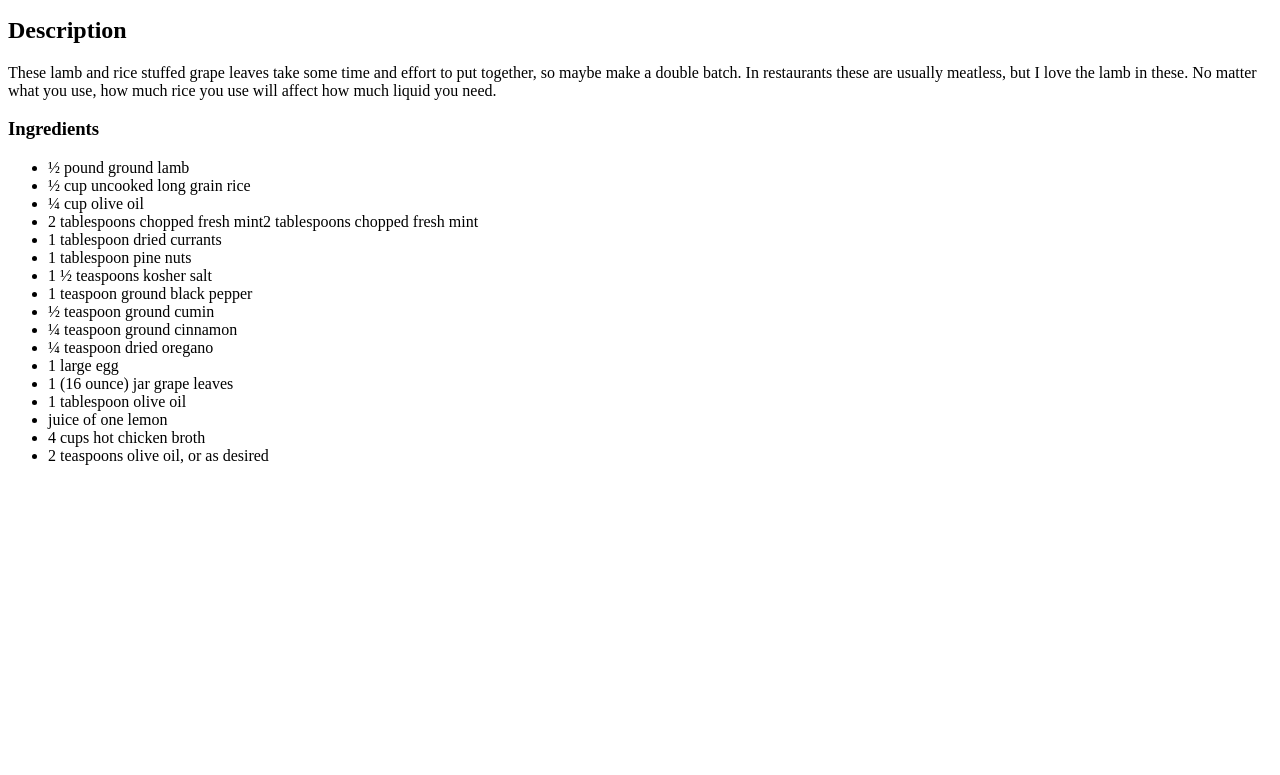
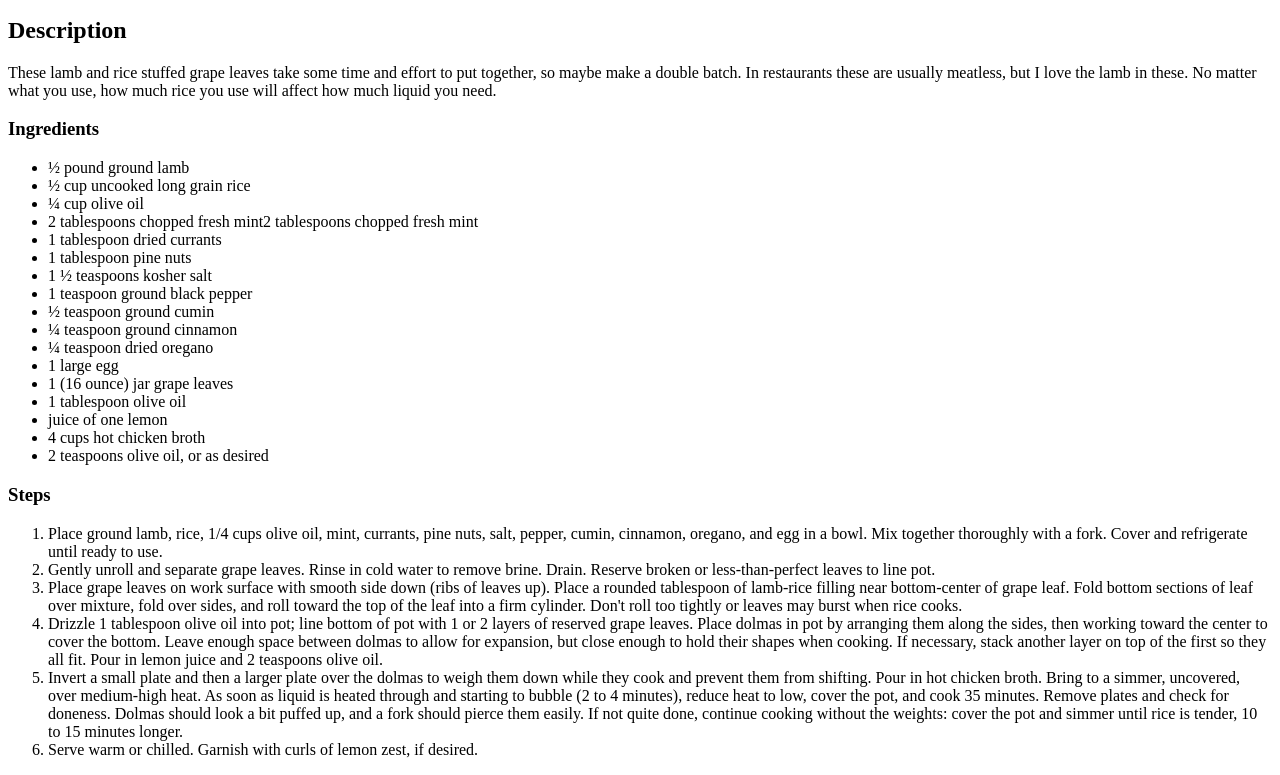
Before and after one commit to MosesButera/odin-recipes, a plain HTML site: page recipes/lamb-and-rice.html in a window 1280 px wide. Shown: the part 127-902 px from the top of the page. Before the commit the page ends 800 px from the top, so only its background shows below. Drawn offline with Linux system fonts and the light colour scheme.

Commit message:
Add steps title and a list of ordered instruction to assemble recipe

```diff
--- a/recipes/lamb-and-rice.html
+++ b/recipes/lamb-and-rice.html
@@ -36,6 +36,16 @@
         <li>2 teaspoons olive oil, or as desired</li>
     </ul>
 
+    <h3>Steps</h3>
+    <ol>
+        <li>Place ground lamb, rice, 1/4 cups olive oil, mint, currants, pine nuts, salt, pepper, cumin, cinnamon, oregano, and egg in a bowl. Mix together thoroughly with a fork. Cover and refrigerate until ready to use.</li>
+        <li>Gently unroll and separate grape leaves. Rinse in cold water to remove brine. Drain. Reserve broken or less-than-perfect leaves to line pot.</li>
+        <li>Place grape leaves on work surface with smooth side down (ribs of leaves up). Place a rounded tablespoon of lamb-rice filling near bottom-center of grape leaf. Fold bottom sections of leaf over mixture, fold over sides, and roll toward the top of the leaf into a firm cylinder. Don't roll too tightly or leaves may burst when rice cooks.</li>
+        <li>Drizzle 1 tablespoon olive oil into pot; line bottom of pot with 1 or 2 layers of reserved grape leaves. Place dolmas in pot by arranging them along the sides, then working toward the center to cover the bottom. Leave enough space between dolmas to allow for expansion, but close enough to hold their shapes when cooking. If necessary, stack another layer on top of the first so they all fit. Pour in lemon juice and 2 teaspoons olive oil.</li>
+        <li>Invert a small plate and then a larger plate over the dolmas to weigh them down while they cook and prevent them from shifting. Pour in hot chicken broth. Bring to a simmer, uncovered, over medium-high heat. As soon as liquid is heated through and starting to bubble (2 to 4 minutes), reduce heat to low, cover the pot, and cook 35 minutes. Remove plates and check for doneness. Dolmas should look a bit puffed up, and a fork should pierce them easily. If not quite done, continue cooking without the weights: cover the pot and simmer until rice is tender, 10 to 15 minutes longer.</li>
+        <li>Serve warm or chilled. Garnish with curls of lemon zest, if desired.</li>
+
+    </ol>
 
 </body>
 </html>
```
